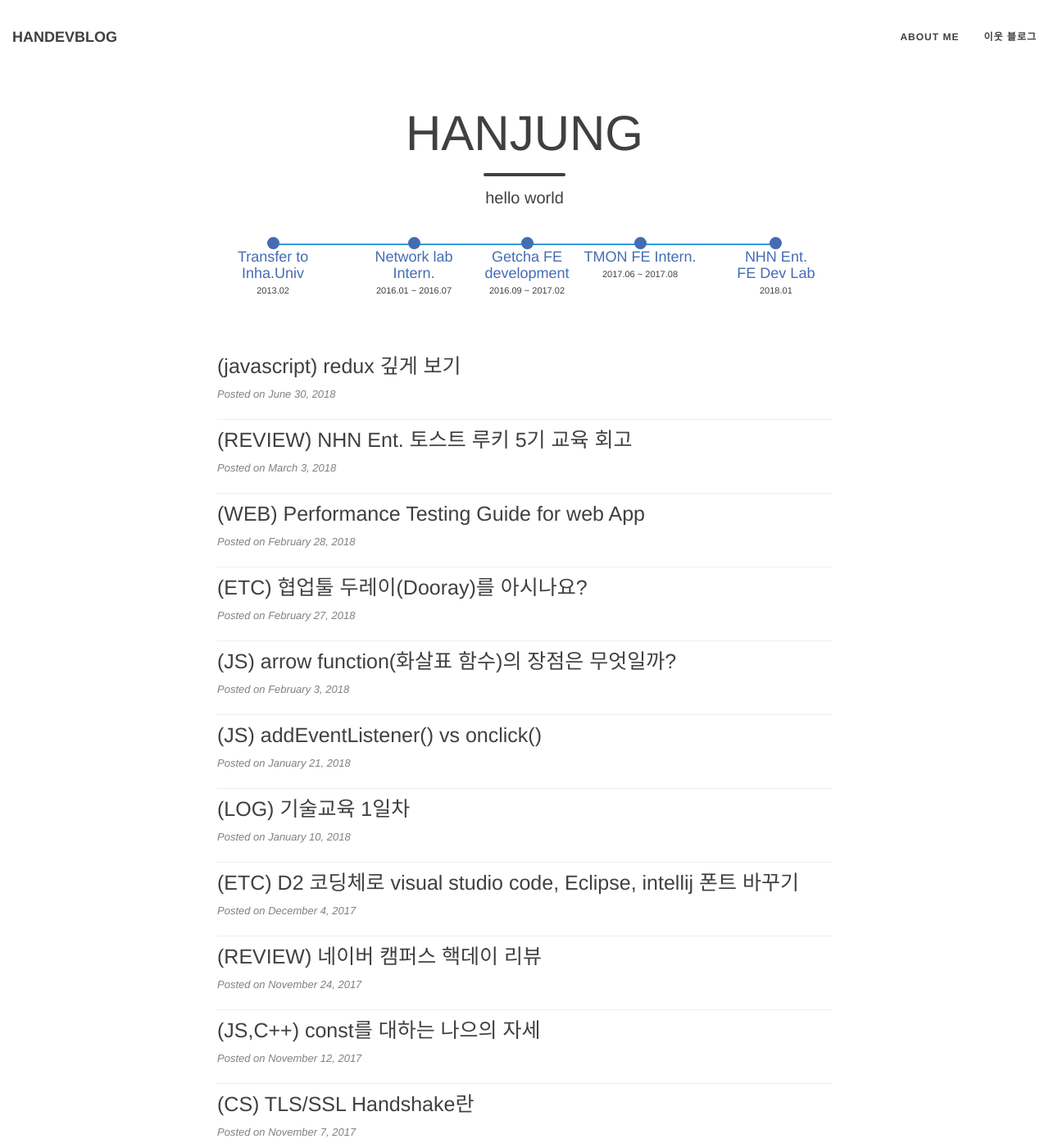
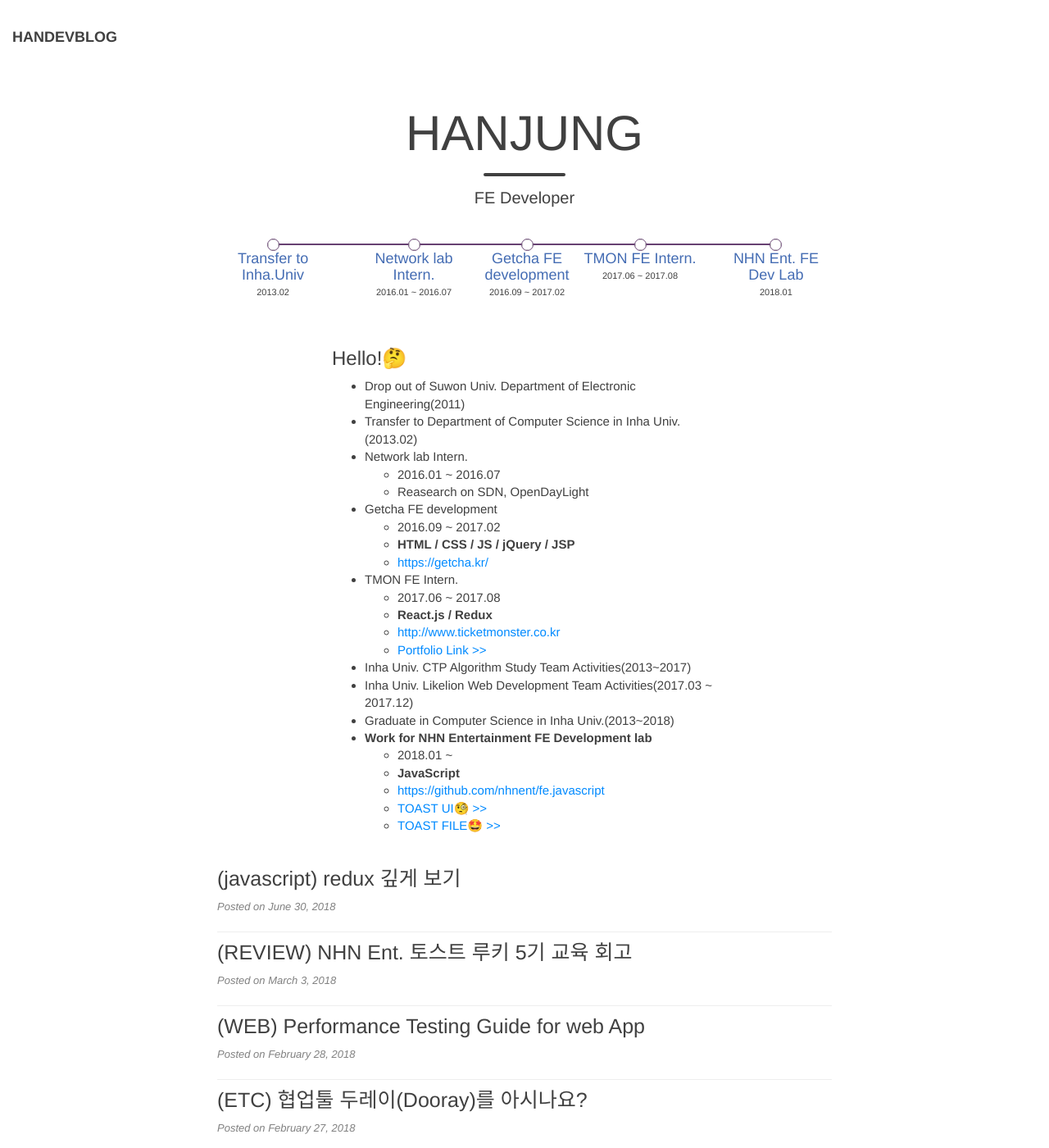
Before and after one commit to hanjungv/hanjungv.github.io, a Jekyll site: the page built from index.html, in a window 1280 px wide and 1400 px high. Shown: the whole window at 82% size. Built offline with Jekyll 4.4.1, drawn with Linux system fonts in a browser that asks for light colours; nearby versions of some CDN libraries; the list of posts is cut into pages by our own code.

Commit message:
change style. add team

```diff
--- a/_config.yml
+++ b/_config.yml
@@ -23,8 +23,6 @@
 
 # List of links in the navigation bar
 navbar-links:
-  About Me: "aboutme"
-  이웃 블로그: "techblog"
 # Image to show in the navigation bar - image must be a square (width = height)
 # Remove this parameter if you don't want an image in the navbar
 avatar: "/img/profile.JPG"
--- a/_includes/header.html
+++ b/_includes/header.html
@@ -11,7 +11,7 @@
           <h1>{% if page.title %}{{ page.title }}{% else %}<br/>{% endif %}</h1>
           {% if include.type == "page" %}
             <hr class="small">
-            <span class="{{ include.type }}-subheading">hello world</span>
+            <span class="{{ include.type }}-subheading">FE Developer</span>
           {% else %}
             <h2 class="{{ include.type }}-subheading">{{ page.subtitle }}</h2>
           {% endif %}
@@ -62,7 +62,7 @@
               <div class="steps-five">
                 <img class="steps-img" alt="" />
                 <h3 class="steps-name">
-                  NHN Ent.<br/> FE Dev Lab
+                  NHN Ent. FE Dev Lab
                 </h3>
                 <p class="steps-description">
                   2018.01
@@ -70,6 +70,57 @@
               </div>
             </div>
           </section>
+
+
+          <div class="col-lg-8 col-lg-offset-2 col-md-10 col-md-offset-1 portfolio-div" style="text-align: left">
+            <h3 id="section">Hello!🤔</h3>
+            <ul>
+              <li>
+                Drop out of Suwon Univ. Department of Electronic Engineering(2011)
+              </li>
+              <li>
+                Transfer to Department of Computer Science in Inha Univ.(2013.02)
+              </li>
+              <li>
+                Network lab Intern.
+                <ul>
+                  <li>2016.01 ~ 2016.07</li>
+                  <li>Reasearch on SDN, OpenDayLight</li>
+                </ul>
+              </li>
+              <li>
+                Getcha FE development
+                <ul>
+                  <li>2016.09 ~ 2017.02</li>
+                  <li><strong>HTML / CSS / JS / jQuery / JSP</strong></li>
+                  <li><a href="https://getcha.kr/">https://getcha.kr/</a></li>
+                </ul>
+              </li>
+              <li>
+                TMON FE Intern.
+                <ul>
+                  <li>2017.06 ~ 2017.08</li>
+                  <li><strong>React.js / Redux</strong></li>
+                  <li><a href="http://www.ticketmonster.co.kr">http://www.ticketmonster.co.kr</a></li>
+                  <li><a href="https://slides.com/junghan/portfolio#/8">Portfolio Link >></a></li>
+                </ul>
+              </li>
+              <li>Inha Univ. CTP Algorithm Study Team Activities(2013~2017)</li>
+              <li>Inha Univ. Likelion Web Development Team Activities(2017.03 ~ 2017.12)</li>
+              <li>Graduate in Computer Science in Inha Univ.(2013~2018)</li>
+              <li>
+                <strong>Work for NHN Entertainment FE Development lab</strong>
+                <ul>
+                  <li>2018.01 ~</li>
+                  <li><strong>JavaScript</strong></li>
+                  <li><a href="https://github.com/nhnent/fe.javascript">https://github.com/nhnent/fe.javascript</a></li>
+                  <li><a href="http://ui.toast.com/">TOAST UI🧐 >></a></li>
+                  <li><a href="https://file.toast.com/">TOAST FILE🤩 >></a></li>
+                </ul>
+              </li>
+            </ul>
+          </div>
+
         </div>
       </div>
     </div>
--- a/css/main.css
+++ b/css/main.css
@@ -503,7 +503,7 @@
     line-height: 1.1;
     display: block;
     font-weight: 300;
-    margin: 10px 0 0;
+    margin: 10px 0 15px;
 }
 
 .intro-header .post-heading .post-subheading {
--- a/css/timeline.css
+++ b/css/timeline.css
@@ -18,13 +18,13 @@
 }
 @media screen and (max-width: 500px) {
   .steps-timeline {
-    border-left: 2px solid #3498db;
+    border-left: 2px solid #674172;
     margin-left: 25px;
   }
 }
 @media screen and (min-width: 500px) {
   .steps-timeline {
-    border-top: 2px solid #3498db;
+    border-top: 2px solid #674172;
     padding-top: 40px;
     margin-top: 45px;
     margin-left: 10%;
@@ -44,7 +44,7 @@
     margin-bottom: -100%;
   }
   .steps-one, .steps-two, .steps-three, .steps-four, .steps-five {
-    margin-left: -25px;
+    margin-left: -8px;
   }
 }
 @media screen and (min-width: 500px) {
@@ -59,7 +59,7 @@
   .steps-one, .steps-two, .steps-three, .steps-four, .steps-five {
     float: left;
     width: 23%;
-    margin-top: -50px;
+    margin-top: -48px;
   }
   .steps-one, .steps-two, .steps-three, .steps-four {
     padding-bottom: 40px;
@@ -71,17 +71,31 @@
   width: 15px;
   height: 15px;
   border-radius: 50%;
-  background: #446CB3;
-  border: 7px solid #446CB3;
+  background: white;
+  border: 1px solid #674172;
 }
+
+.steps-name, .steps-description {
+  margin: 0;
+}
+
 @media screen and (max-width: 500px) {
   .steps-img {
     float: left;
     margin-right: 20px;
   }
-}
-.steps-name, .steps-description {
-  margin: 0;
+  .steps-name {
+    text-align: left;
+    margin-left: 10px;
+  }
+  .steps-description {
+    text-align: left;
+    margin-left: 36px;
+  }
+
+  .portfolio-div {
+    margin-top: 40px;
+  }
 }
 @media screen and (min-width: 500px) {
   .steps-name {
```
